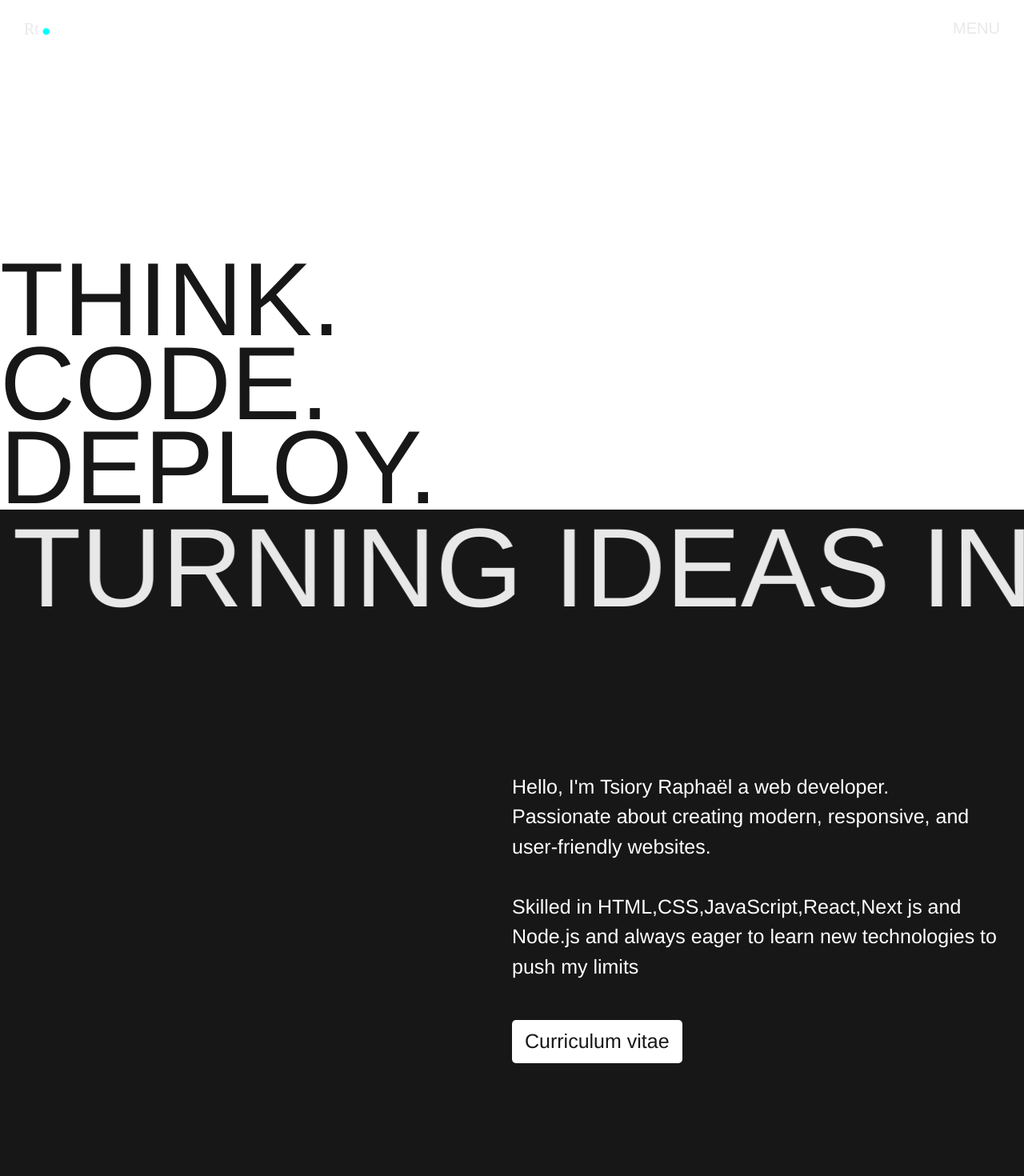
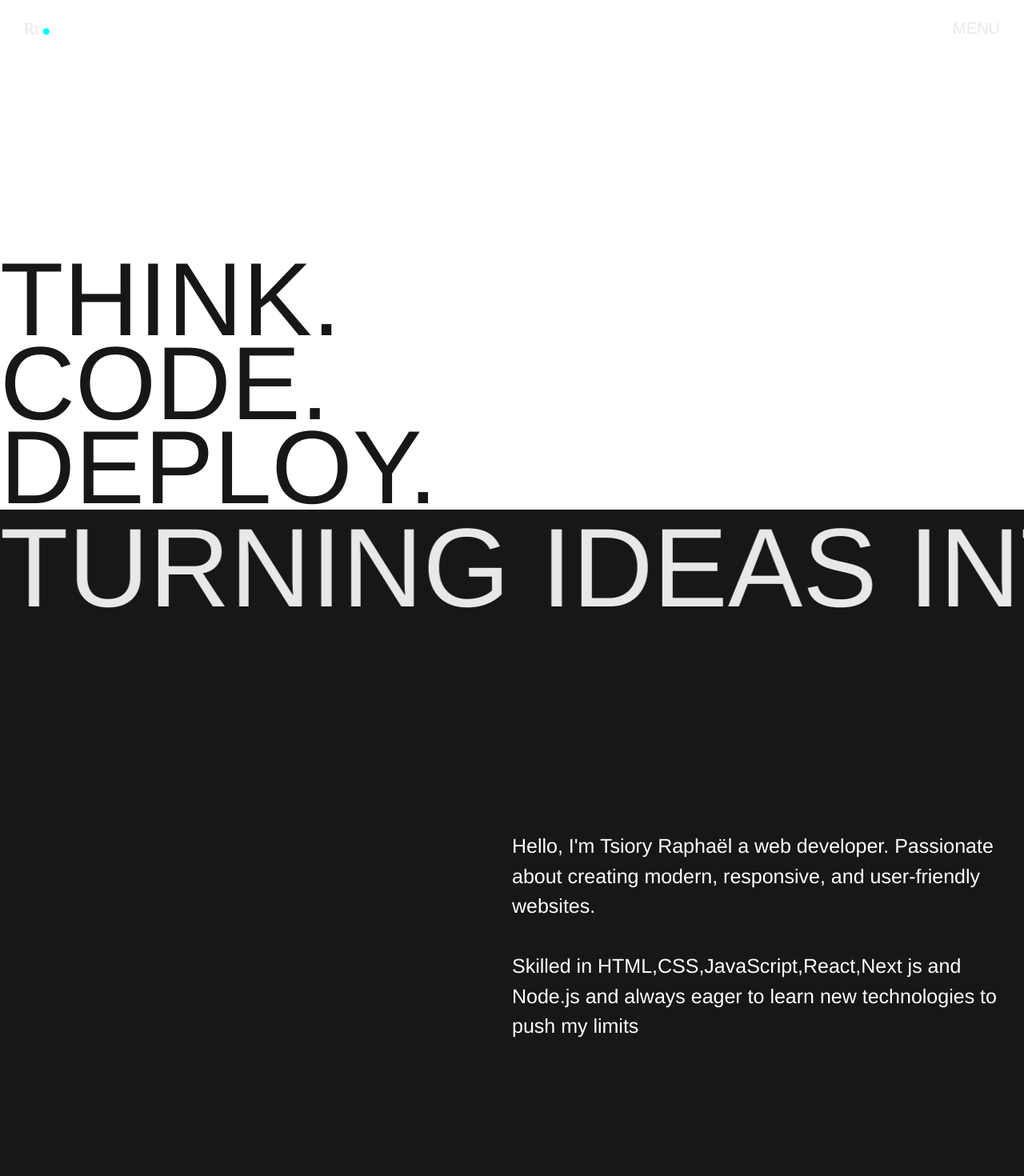
Before and after one commit to Tsiory15/Portfolio, a Next.js app: page / in a window 1280 px wide. Shown: the top 1470 px of the page at 80% size. Built offline with nearby package versions, Linux system fonts and the light colour scheme.

Commit message:
some adjustment

```diff
--- a/src/app/pages/hero.css
+++ b/src/app/pages/hero.css
@@ -125,7 +125,7 @@ width: fit-content;
   align-items: center;
   line-height: initial;
   height: fit-content;
-  padding: 0 1rem;
+  /* padding: 0 0.5rem; */
 }
 .services_text{
   position: sticky;
@@ -271,7 +271,6 @@ width: fit-content;
   width: 100%;
   z-index: -1;
   /* background-image: linear-gradient(to left,rgba(0, 0, 0, 0),rgba(0, 0, 0, 0),rgba(0, 0, 0, 0.726)); */
-
 }
 .card{
   position: absolute;
@@ -284,89 +283,6 @@ width: fit-content;
   font-size: 20px;
   font-family: monospace;
 }
-.download_button{
-  display: flex;
-  align-items: center;
-  justify-content: center;
-  margin: 3rem 0;
-  color:var(--foreground);
-  background-color: var(--background);
-  width: fit-content;
-  padding: 0.5rem 1rem;
-  border-radius: 5px;
-  font-size: 25px;
-  cursor: pointer;
-  transition: 0.5s;
-}
-.download_button:hover{
-  color: var(--background);
-  background-color: rgb(204, 204, 204);
-  transition: 0.5s;
-}
-.showcase{
-  position: fixed;
-  z-index: 15;
-  width: 100vw;
-  height: 100vh;
-  background-color: var(--background);
-  overflow: hidden;
-  transition: 1s;
-  scrollbar-width: none;
-  white-space: nowrap;
-  display: grid;
-  grid-template-columns: repeat(2,1fr);
-}
-.hidecase{
-   position: fixed;
-  z-index: 15;
-  width: 0;
-  height: 100vh;
-  background-color: var(--background);
-  overflow: hidden;
-  transition: 1s;
-  scrollbar-width: none;
-  white-space: nowrap;
-  display: grid;
-  grid-template-columns: repeat(2,1fr);
-  height: 100%;
-}
-.closebtn{
-  border-radius: 50%;
-  color: white;
-  position: absolute;
-  top: 5%;
-  right: 5%;
-  font-size: 40px;
-  z-index: 16;
-  cursor: pointer;
-  padding: 1rem;
-  transition: 0.5s;
-}
-.closebtn:hover{
-  transition: 0.5s;
-  background-color: rgba(214, 214, 214, 0.199);
-}
-.slider{
-  position: relative;
-  overflow: hidden;
-  height: 100%;
-  width: 100%;
-  cursor: grab;
-  display: flex;
-  align-items: center;
-  padding:0 2rem;
-}
-.description{
-  font-size: 13px;
-  display: flex;
-  flex-direction: column;
-  /* align-items: center; */
-  justify-content: center;
-  position: relative;
-  gap: 2rem;
-  padding: 2rem;
-  font-family: monospace
-}
 .git{
   display: flex;
   align-items: center ;
--- a/src/app/pages/hero.jsx
+++ b/src/app/pages/hero.jsx
@@ -9,23 +9,11 @@ import Pic2 from '../../../public/Leonardo_Phoenix_10_A_person_with_a_futuristic
 import Link from 'next/link';
 import Menu from "../components/menu";
 import { useGSAP } from '@gsap/react';
-import { useEffect, useRef, useState } from 'react';
-// import {
-//     Carousel,
-//     CarouselContent,
-//     CarouselItem,
-//     CarouselNext,
-//     CarouselPrevious
-// } from '@/components/ui/carousel'
-import  { CgClose } from 'react-icons/cg';
 import { FaGithub,FaPhone } from 'react-icons/fa';
 // import { MailIcon } from 'lucide-react';
 
-const imgs = ['1','2','3','4','5','6','7','8','9','10','11','12','13']
-const scrn = ['r1','r2','r3']
 export default function Hero(){
-    const [pj1,setPj1] = useState(true)
-    const [pj2,setPj2] = useState(true)
+
     gsap.registerPlugin(ScrollTrigger,Draggable,Observer,ScrollToPlugin,CustomEase,ScrollSmoother)
 useGSAP(() =>{
     gsap.to('.services_text',{
@@ -113,82 +101,6 @@ useGSAP(() =>{
 },[])
     return (
         <div>
-            <div className={pj1 ? 'hidecase' : 'showcase'}>
-                <div className="closebtn" onClick={()=>setPj1(true)}>
-                    <CgClose></CgClose>
-                    </div>
-                    <div className="project_content">
-                    {/* <Carousel className='slider' opts={{loop:true}}>
-                        <CarouselContent>
-                            {imgs.map((img,index) => (
-                            <CarouselItem style={{height:'100%',display:'flex',alignItems:'center',justifyContent:'center'}} key={index}>
-                                <Image
-                            src={`/zarahay/${img}.png`}
-                            alt=''
-                            width={900}
-                            height={100}
-                            />
-                            </CarouselItem>
-                            ))}
-
-                        </CarouselContent>
-                    </Carousel> */}
-                </div>
-                <div className="description">
-                    This project is an online training platform made for Zarahay doctorant community. <br /> It aims to provide members
-                    with a smooth and engaging learning experience <br /> through a variety of courses.
-                    <br />
-                    <ul>
-                        Key features :
-                        <li>Secure registration and authentication</li>
-                        <li>Course with video and downloadable file</li>
-                        <li>Upload and authorization management for admin account</li>
-                        <li>Course catalog</li>
-                    </ul>
-                    <ul>
-                        <div>Technologie used : </div>
-                        <li>React,Node.js and MySQL</li>
-                    </ul>
-                </div>
-            </div>
-            <div className={pj2 ? 'hidecase' : 'showcase'}>
-                <div className="closebtn" onClick={()=>setPj2(true)}>
-                    <CgClose></CgClose>
-                    </div>
-                    <div className="project_content">
-                        {
-                    //<Carousel className='slider' opts={{loop:true}}>
-                      //  <CarouselContent>
-                        //    {scrn.map((img,index) => (
-                          //  <CarouselItem style={{width:'100%',height:'100%',display:'flex',alignItems:'center',justifyContent:'center'}} key={index}>
-                            //    <Image
-                           // src={`/relaxation/${img}.png`}
-                           // alt=''
-                           // width={300}
-                           // height={100}
-                           // />
-                           // </CarouselItem>
-                          //  ))}
-
-                       // </CarouselContent>
-                   // </Carousel> */
-                   }
-                </div>
-                <div className="description">
-                    This project is a mobile application designed to help users reduce stress, <br />
-                    improve focus, and enhance overall well-being through guided meditation techniques
-                    <br />
-                    <ul>
-                        Key features :
-                        <li>Relaxing music</li>
-                        <li>Guided meditation and breathing exercices for stress relief, sleep and focus</li>
-                    </ul>
-                    <ul>
-                        <div>Technologie used : </div>
-                        <li>React native</li>
-                    </ul>
-                </div>
-            </div>
             <Menu/>
             <div>
             <div className= "main_container">
@@ -197,7 +109,7 @@ useGSAP(() =>{
                         <div className="backdrop"></div>
                         <div><p className='itext'>THINK.</p></div><div><p className='itext'>CODE.</p></div><div><p className='itext' >DEPLOY.</p></div>
                     </div>
-                    {/* TEMPORARY */}
+
                     <div className="service_container">
                         <div className="services">
                             <div className="services_text">
@@ -209,13 +121,10 @@ useGSAP(() =>{
 
                             </div>
                             <div className='text'>
-                                Hello, I'm Tsiory Raphaël a web developer. <br />
+                                Hello, I'm Tsiory Raphaël a web developer.
                                 Passionate about creating modern, responsive, and user-friendly websites.
                                 <br />
                                <br /> Skilled in HTML,CSS,JavaScript,React,Next js and Node.js and always eager to learn new technologies to push my limits
-                                <div className="download_button">
-                                   <a href='../../../CV_RAVELONOMENAJANAHARY_Tsiory_Raphael.pdf'>Curriculum vitae</a>
-                                </div>
                             </div>
                         </div>
                     </div>
@@ -230,7 +139,7 @@ useGSAP(() =>{
                             <span className='e'>E</span>
                             <span className='c'>C</span>
                             <span className='t'>T</span>
-                        <div className="project1 pj" onClick={()=>setPj1(false)}>
+                        <div className="project1 pj">
                             <div className="card">
                                 <p className='title'>Zarahay doctorant</p>
                             </div>
@@ -240,7 +149,7 @@ useGSAP(() =>{
                             className='image pji'
                             />
                         </div>
-                       <div className="project2 pj" onClick={()=>setPj2(false)}>
+                       <div className="project2 pj">
                         <Image
                             src={Pic2}
                             alt=''
```
